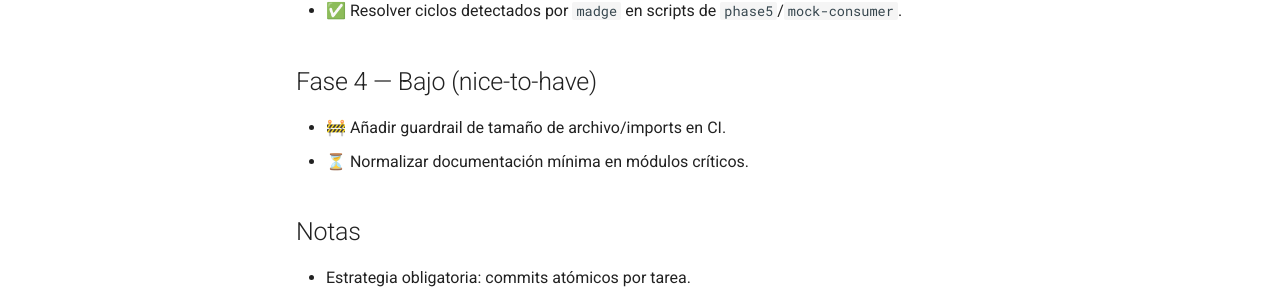
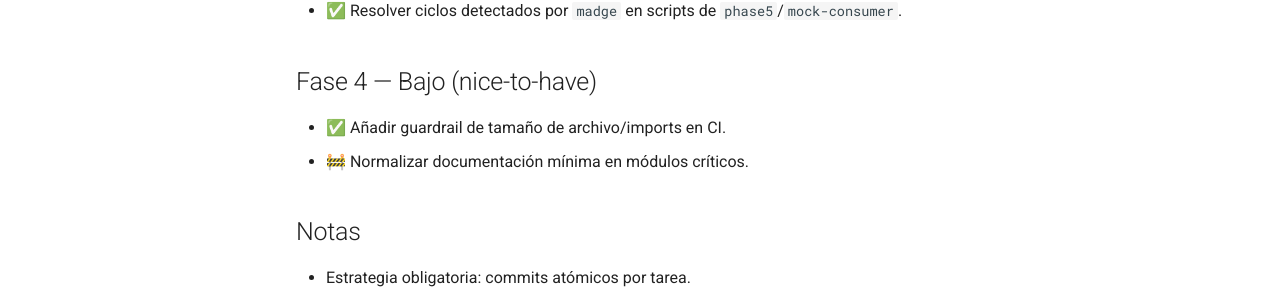
Before and after one commit to SwiftEnProfundidad/ast-intelligence-hooks, an MkDocs documentation site: the page built from docs/REFRACTOR_PROGRESS.md, in a window 1280 px wide and 900 px high, scrolled down 1801 px. Shown: the part 507-809 px from the top of the window. Built offline with MkDocs 1.6.1 and Material for MkDocs 9.7.7, drawn with Linux system fonts in a browser that asks for light colours; comment, search, counter and statistics services are not loaded.

```diff
--- a/docs/REFRACTOR_PROGRESS.md
+++ b/docs/REFRACTOR_PROGRESS.md
@@ -63,8 +63,8 @@ Estado consolidado del refactor con seguimiento de tareas y evidencia del avance
 - ✅ Resolver ciclos detectados por `madge` en scripts de `phase5`/`mock-consumer`.
 
 ## Fase 4 — Bajo (nice-to-have)
-- 🚧 Añadir guardrail de tamaño de archivo/imports en CI.
-- ⏳ Normalizar documentación mínima en módulos críticos.
+- ✅ Añadir guardrail de tamaño de archivo/imports en CI.
+- 🚧 Normalizar documentación mínima en módulos críticos.
 
 ## Notas
 - Estrategia obligatoria: commits atómicos por tarea.
--- a/package.json
+++ b/package.json
@@ -86,6 +86,7 @@
     "validation:phase5-escalation:close-submission": "bash scripts/close-phase5-escalation-submission.sh",
     "validation:phase5-escalation:mark-submitted": "bash scripts/mark-phase5-escalation-submitted.sh",
     "validation:phase5-escalation:payload": "bash scripts/build-phase5-support-portal-payload.sh",
+    "validation:architecture-guardrails": "npx --yes tsx@4.21.0 --test scripts/__tests__/architecture-file-size-guardrails.test.ts",
     "validation:package-manifest": "node --import tsx scripts/check-package-manifest.ts",
     "validation:package-smoke": "node --import tsx scripts/package-install-smoke.ts --mode=block",
     "validation:package-smoke:minimal": "node --import tsx scripts/package-install-smoke.ts --mode=minimal",
```
Also changed, not shown: 1 other file.
